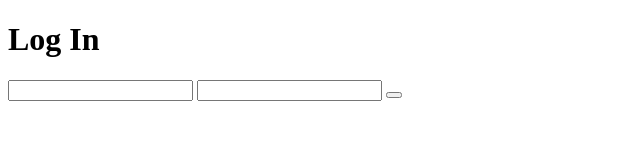
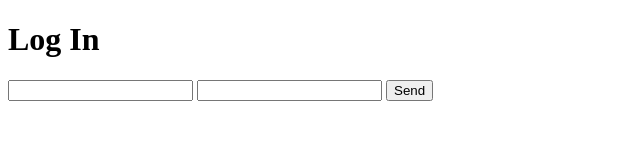
Before and after one commit to Mannopboy/register_bot, a plain HTML site: page index.html in a window 1280 px wide. Shown: the whole page, without its empty margins (0-640 px from the left). Drawn offline with Linux system fonts and the light colour scheme.

Commit message:
Update index.html
w

```diff
--- a/index.html
+++ b/index.html
@@ -8,6 +8,6 @@
 <h1>Log In</h1>
 <input class="name" type="text">
 <input class="password" type="text">
-<button class="button"></button>
+<button class="button">Send</button>
 </body>
 </html>
```
